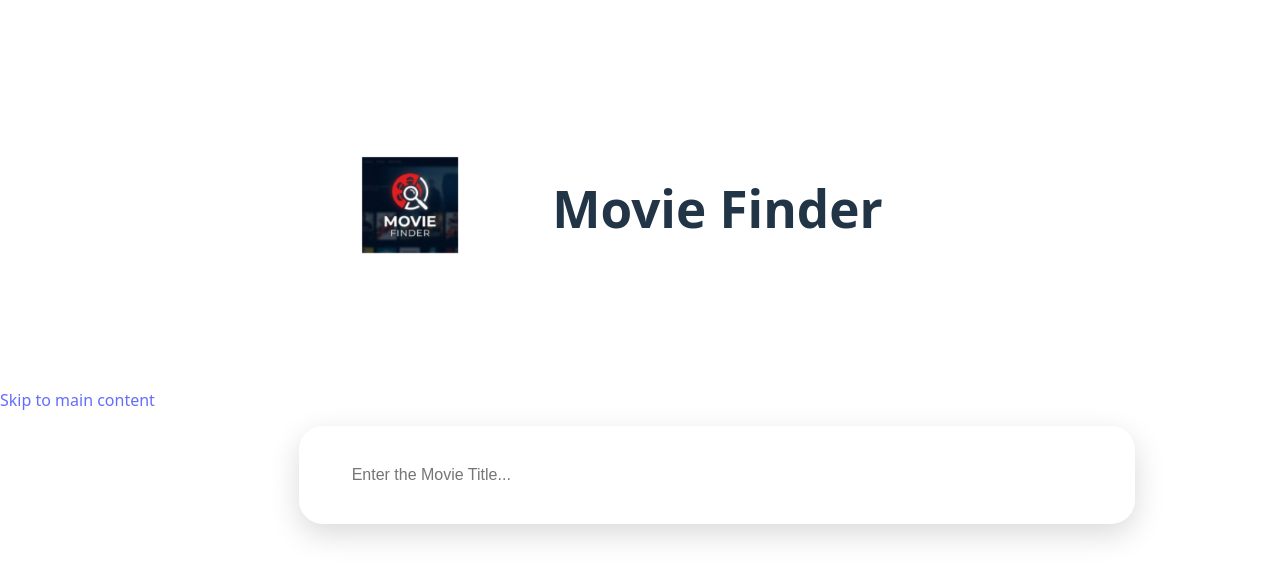
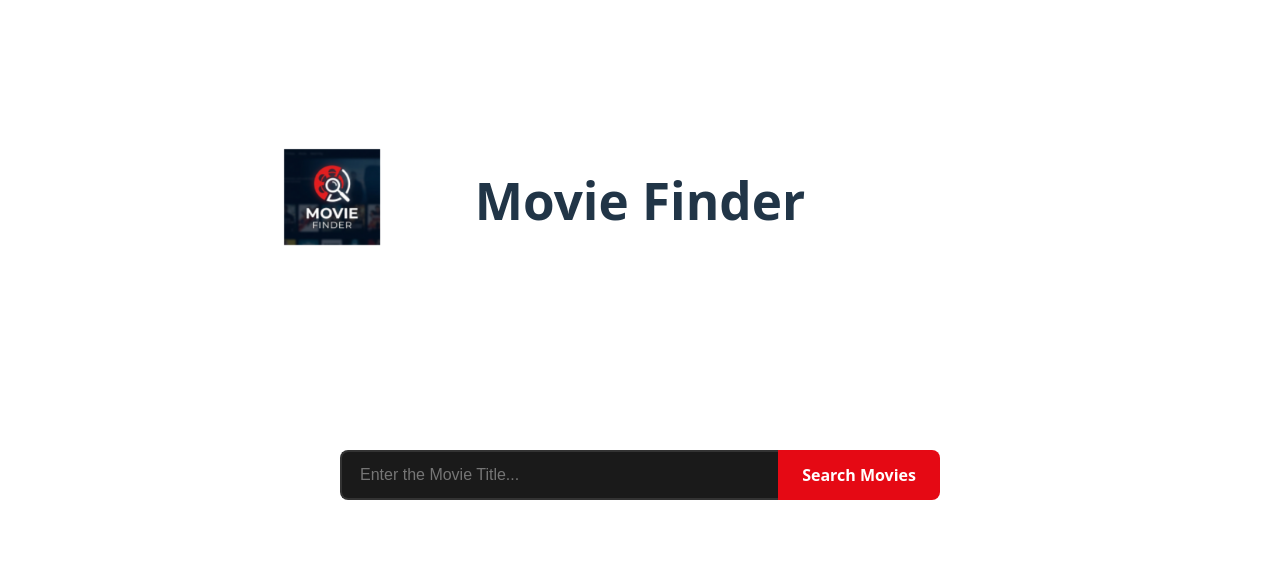
Before and after one commit to adi-25704/Movie-App, a React (Vite) app: page / in a window 1280 px wide. Shown: the top 578 px of the page. Built offline with nearby package versions, Linux system fonts and the light colour scheme; no server answers.

Commit message:
fix(ui): made the search and movie details responsive as well as did better styling. Also made the results appear in a sorted by popularity manner.

```diff
--- a/src/App.tsx
+++ b/src/App.tsx
@@ -39,7 +39,7 @@ function App() {
 
       <div className="app-container">
         <div className="app-header">
-          <Link to="/" onClick={handleReset}>
+          <Link to="/Movie-App/" onClick={handleReset}>
             <img src={myLogo} alt="Movie Finder Logo" className="logo" />
           </Link>
           <h1>Movie Finder</h1>
@@ -47,8 +47,8 @@ function App() {
         <GenreContext.Provider value={genre}>
         <SearchBar title={title} setTitle={setTitle} />
         <Routes>
-          <Route path="/" element={<Home />} />
-          <Route path="/search" element={<SearchResultsPage />} />
+          <Route path="/Movie-App/" element={<Home />} />
+          <Route path="/Movie-App/search" element={<SearchResultsPage />} />
         </Routes>
         </GenreContext.Provider>
       </div>
--- a/src/components/movieDetails.css
+++ b/src/components/movieDetails.css
@@ -1,25 +1,142 @@
-.movie-details-card {
+/* 1. Backdrop stays fixed */
+.movie-overlay {
     position: fixed;
-    top: 0;
-    left: 0;
-    width: 100vw;
-    height: 100vh;
-    background: rgba(0, 0, 0, 0.85); /* Dim the background */
+    inset: 0; /* Shortcut for top/left/right/bottom: 0 */
+    background: rgba(0, 0, 0, 0.85);
     display: flex;
     justify-content: center;
     align-items: center;
-    z-index: 1000;
-    backdrop-filter: blur(5px); /* Modern frosted glass effect */
+    z-index: 2000;
+    padding: 20px; /* Padding so card doesn't touch screen edges */
+    backdrop-filter: blur(10px);
 }
 
-.movie-details-content {
+/* 2. The Card with Max-Height and Scrolling */
+.movie-details-card {
     background: #1a1a1a;
-    width: 90%;
-    max-width: 800px;
-    max-height: 90vh;
+    width: 100%;
+    max-width: 1000px;
+    max-height: 90vh; /* Prevents card from going off-screen */
     border-radius: 12px;
+    display: flex;
+    flex-direction: column;
+    overflow: hidden; /* Clips the inner scrollable area */
+}
+
+/* 3. The inner area that actually scrolls */
+.scrollable-content {
     overflow-y: auto;
-    position: relative;
-    padding: 30px;
-    box-shadow: 0 0 30px rgba(0,0,0,0.5);
+    padding: 0 40px 40px 40px;
+    /* Smooth scrolling for iOS */
+    -webkit-overflow-scrolling: touch;
 }
+
+/* 4. The Grid Layout */
+.movie-details-grid {
+    display: grid;
+    grid-template-columns: 300px 1fr; /* Image width then remaining space */
+    gap: 40px;
+    margin-top: 20px;
+}
+
+.poster-aside img {
+    width: 100%;
+    border-radius: 8px;
+    position: sticky; /* Keeps poster visible while reading text */
+    top: 0;
+}
+
+
+/* 5. RESPONSIVE MEDIA QUERY: Tablet & Mobile */
+@media (max-width: 850px) {
+    .movie-details-grid {
+        grid-template-columns: 1fr; /* Stacks image on top of text */
+        gap: 20px;
+    }
+
+    .poster-aside {
+        max-width: 250px;
+        margin: 0 auto;
+    }
+
+    .scrollable-content {
+        padding: 0 20px 20px 20px;
+    }
+
+    .movie-details-card {
+        max-height: 95vh; /* Gives more room on mobile */
+    }
+
+    .meta-badges
+    {
+        display: flex;
+        align-items: center;
+        justify-content: center;
+    }
+}
+
+.overlay-header {
+    display: flex;
+    justify-content: flex-end;
+    padding: 10px 20px;
+}
+
+.close-btn {
+    background: none;
+    border: none;
+    color: white;
+    font-size: 2.5rem;
+    cursor: pointer;
+    line-height: 1;
+}
+
+.cast-description-list {
+    text-align: justify;
+    display: grid;
+    grid-template-columns: auto 1fr;
+    gap: 10px 20px;
+    margin-top: 10px;
+}
+
+.cast-description-list dt {
+    font-weight: bold;
+    color: #f5c518; /* Golden color for labels */
+    text-transform: uppercase;
+    font-size: 0.8rem;
+    letter-spacing: 1px;
+}
+
+.cast-description-list dd {
+    margin: 0;
+    color: #ddd;
+}
+
+.info-main {
+    flex: 1;
+    display: flex;
+    flex-direction: column;
+    gap: 15px;
+}
+
+.meta-badges {
+    display: flex;
+    gap: 15px;
+    font-weight: bold;
+    color: #aaa;
+}
+
+.rating { color: #f5c518; }
+
+.genre-tag {
+    background: #333;
+    padding: 4px 12px;
+    border-radius: 20px;
+    font-size: 0.85rem;
+    margin-right: 8px;
+}
+
+.overview-text {
+    text-align: justify;
+    line-height: 1.6;
+    color: #ddd;
+}
--- /dev/null
+++ b/src/components/searchbar.css
@@ -0,0 +1,66 @@
+#SearchScreen {
+  padding: 40px 20px;
+  display: flex;
+  justify-content: center;
+}
+
+.search-container {
+  width: 100%;
+  max-width: 600px;
+}
+
+.search-group {
+  display: flex;
+  flex-direction: column;
+  gap: 10px;
+}
+
+.search-group input {
+  padding: 14px 18px;
+  font-size: 1rem;
+  border: 2px solid #333;
+  border-radius: 8px;
+  background-color: #1a1a1a;
+  color: white;
+  outline: none;
+  transition: border-color 0.3s ease;
+}
+
+.search-group input:focus {
+  border-color: #e50914;
+}
+
+.search-group button {
+  padding: 14px 24px;
+  background-color: #e50914;
+  color: white;
+  font-weight: bold;
+  border: none;
+  border-radius: 8px;
+  cursor: pointer;
+  transition: transform 0.1s active;
+}
+
+.search-group button:hover {
+  background-color: #f40612;
+}
+
+@media (min-width: 600px) {
+  .search-group {
+    flex-direction: row;
+    gap: 0;
+  }
+
+  .search-group input {
+    flex: 1;
+    border-top-right-radius: 0;
+    border-bottom-right-radius: 0;
+    border-right: none;
+  }
+
+  .search-group button {
+    border-top-left-radius: 0;
+    border-bottom-left-radius: 0;
+    white-space: nowrap;
+  }
+}
--- a/src/components/searchbar.tsx
+++ b/src/components/searchbar.tsx
@@ -2,15 +2,13 @@ import {useEffect } from 'react';
 import { useNavigate } from 'react-router-dom';
 import { useDebounce } from '../hooks/useDebounce';
 import { saveSearchQuery } from '../utils/storage';
-
-
-import '../index.css';
+import './searchbar.css';
 
 function SearchBar({title, setTitle}: {title: string, setTitle: (title: string) => void}) {
   const navigate = useNavigate();
   const handleSearch = () => {
     if (title.trim()) {
-      navigate(`/search?q=${encodeURIComponent(title)}`);
+      navigate(`/Movie-App/search?q=${encodeURIComponent(title)}`);
     }
   };
 
@@ -33,7 +31,7 @@ function SearchBar({title, setTitle}: {title: string, setTitle: (title: string)
     if (debouncedTitle.trim()) {
       console.log('Navigating to search results for:', debouncedTitle);
       saveSearchQuery(debouncedTitle);
-      navigate(`/search?q=${encodeURIComponent(debouncedTitle)}`);
+      navigate(`/Movie-App/search?q=${encodeURIComponent(debouncedTitle)}`);
     }
     else
     {
@@ -43,17 +41,20 @@ function SearchBar({title, setTitle}: {title: string, setTitle: (title: string)
 
   return (
     <section id="SearchScreen" className="screen">
-      <main>
+      <main className="search-container">
+        <div className="search-group">
           <input
             type="text"
             placeholder='Enter the Movie Title...'
             value={title}
             onChange={(e) => setTitle(e.target.value)}
             onKeyDown={handleKeyDown}
+            aria-label="Search movies"
           />
           <button onClick={handleSearch}>
             Search Movies
           </button>
+        </div>
       </main>
     </section>
   );
--- a/src/index.css
+++ b/src/index.css
@@ -20,6 +20,20 @@ a {
 }
 a:hover {
   color: #535bf2;
+}
+
+a[href="#root"] {
+    position: absolute;
+    top: 0;
+    left: 0;
+    padding: var(--space-md);
+    background: var(--color-primary);
+    color: #ffffff;
+    z-index: 100;
+    text-decoration: none;
+    font-weight: bold;
+    transform: translateY(-100%);
+    transition: transform var(--transition-fast);
 }
 
 body {
@@ -77,70 +91,3 @@ button:focus-visible {
 
   padding: 2rem;
 }
-
-#SearchScreen main {
-  display: flex;
-  gap: 1rem;
-
-  background: rgba(255, 255, 255, 0.15);
-  backdrop-filter: blur(12px);
-
-  padding: 1.5rem 2rem;
-  border-radius: 24px;
-
-  box-shadow: 0 10px 30px rgba(0, 0, 0, 0.15);
-
-  width: 100%;
-  max-width: 1280px;
-}
-
-#SearchScreen input {
-  flex: 1;
-
-  padding: 0.9rem 1.2rem;
-
-  border-radius: 14px;
-  border: 1px solid rgba(255, 255, 255, 0.4);
-
-  font-size: 1rem;
-
-  background: rgba(255, 255, 255, 0.7);
-  color: #1f2a38;
-
-  outline: none;
-
-  transition: all 0.2s ease;
-}
-
-#SearchScreen input:focus {
-  border-color: var(--color-focus-ring);
-  box-shadow: 0 0 0 3px rgba(122, 167, 255, 0.3);
-}
-
-#SearchScreen button {
-  padding: 0.9rem 1.4rem;
-
-  border-radius: 14px;
-  border: none;
-
-  font-size: 1rem;
-  font-weight: 500;
-
-  cursor: pointer;
-
-  background: var(--color-primary);
-  color: white;
-
-  transition: all 0.2s ease;
-}
-
-#SearchScreen button:hover:not(:disabled) {
-  background: var(--color-primary-hover);
-  transform: translateY(-2px);
-}
-
-#SearchScreen button:disabled {
-  opacity: 0.6;
-  cursor: not-allowed;
-  transform: none;
-}
--- a/src/pages/home.tsx
+++ b/src/pages/home.tsx
@@ -30,7 +30,7 @@ const Home = () => {
         {history.map((item, index) => (
           <Link
             key={index}
-            to={`/search?q=${encodeURIComponent(item)}`}
+            to={`/Movie-App/search?q=${encodeURIComponent(item)}`}
             className="history-chip"
           >
             {item}
--- a/src/services/movieApi.ts
+++ b/src/services/movieApi.ts
@@ -1,12 +1,12 @@
 import type { Movie, Cast, Genre } from '../types/movieTypes';
-import { mapMovieData, mapCastData } from '../utils/mapper';
+import { mapMovieData, mapCastData, movieSortByPopularity } from '../utils/mapper';
 
 const API_SESSION_TOKEN = import.meta.env.VITE_API_SESSION_TOKEN;
 const BASE_URL = 'https://api.themoviedb.org/3';
 
 async function fetchMovies(query:string, page: number = 1): Promise<Movie[]>
 {
-    const url = `${BASE_URL}/search/movie?query=${query}&include_adult=false&language=en-US&page=${page}`;
+    const url = `${BASE_URL}/search/movie?query=${query}&include_adult=true&language=en-US&page=${page}`;
     const options = {
         method: 'GET',
         headers:
@@ -25,7 +25,7 @@ async function fetchMovies(query:string, page: number = 1): Promise<Movie[]>
         const data = await response.json();
 
         console.log(data);
-        return data.results.map(mapMovieData);
+        return movieSortByPopularity(data.results.map(mapMovieData));
     }
     catch(error){
         console.error('Error fetching movies:', error);
--- a/src/utils/mapper.ts
+++ b/src/utils/mapper.ts
@@ -25,4 +25,8 @@ function mapCastData(castData: any): Cast {
     return cast;
 }
 
-export {mapMovieData, mapCastData};
+function movieSortByPopularity(movies: Movie[]): Movie[] {
+    return movies.sort((a, b) => b.popularity - a.popularity);
+}
+
+export {mapMovieData, mapCastData, movieSortByPopularity};
```
Also changed, not shown: src/components/movieDetails.tsx (+52 -12 lines). Lines whose indentation alone changed are shown as unchanged.
